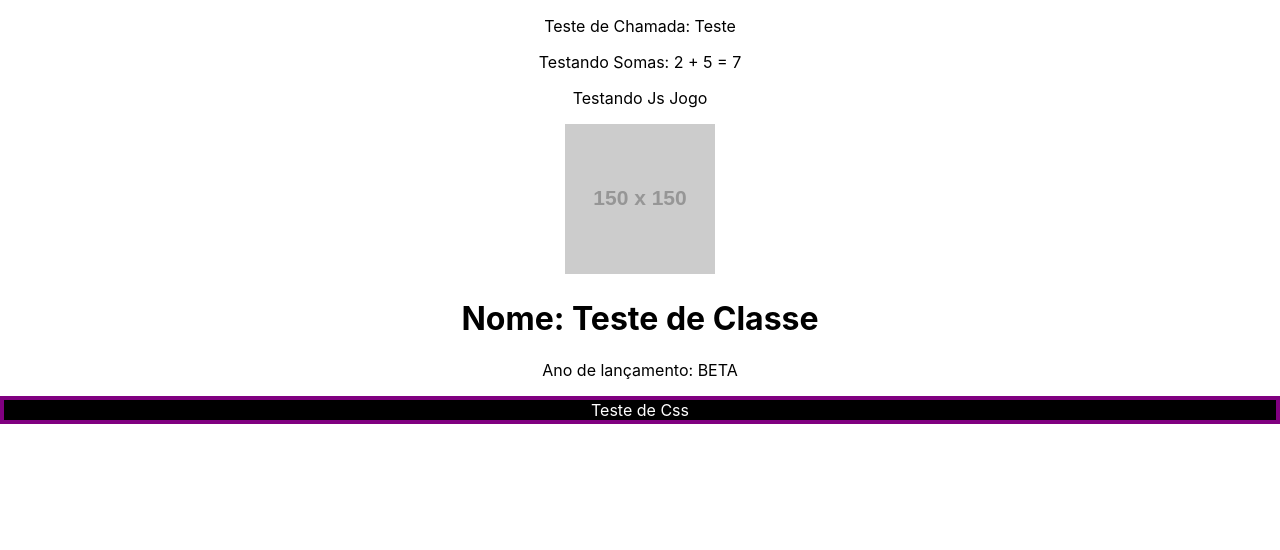
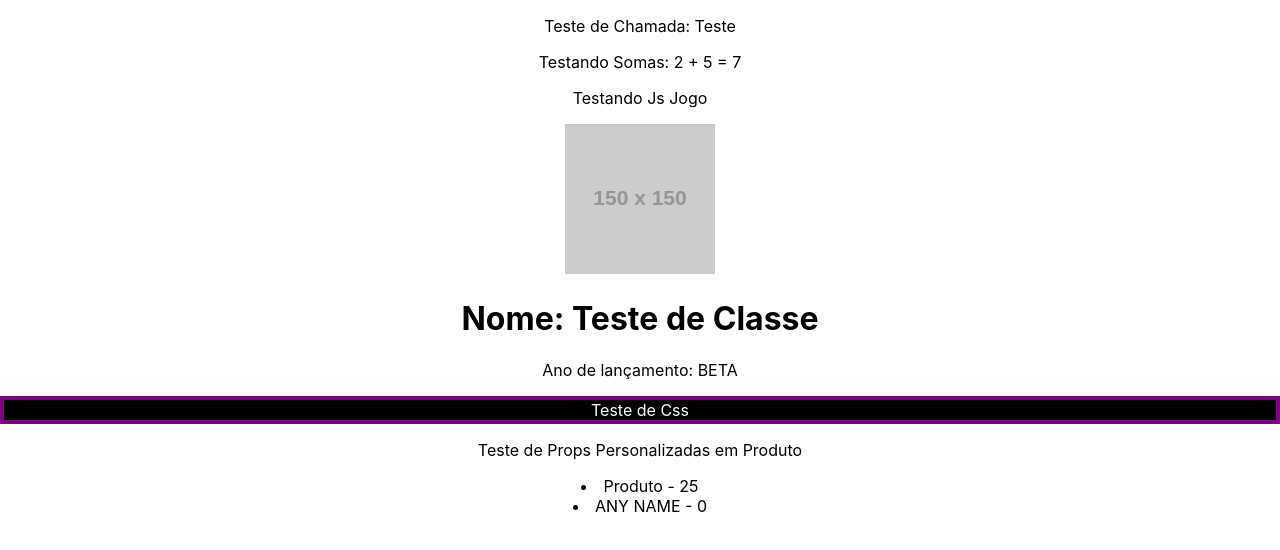
Before and after one commit to HiagoACSilva/App-Test, a React (Create React App) app: page / in a window 1280 px wide. Shown: the top 550 px of the page. Built offline with nearby package versions, Linux system fonts and the light colour scheme.

Commit message:
Adicionando teste de props personalizadas

```diff
--- a/src/App.js
+++ b/src/App.js
@@ -2,7 +2,7 @@ import './App.css';
 import TesteProps from './components/TesteProps';
 import Jogo from './components/Jogo';
 import Css from './components/Css';
-
+import Lista from './components/Lista';
 function App() {
 
   const num = 2
@@ -20,6 +20,8 @@ function App() {
         ano = {"BETA"}
       />
       <Css/>
+      <p>Teste de Props Personalizadas em Produto</p>
+      <Lista/>
     </div>
   );
 }
--- /dev/null
+++ b/src/components/Lista.js
@@ -0,0 +1,13 @@
+//TESTE DE TIPOS DE PROPS
+import Produto from "./Produto"
+function Lista(){
+
+    return(
+        <>
+            <Produto nome={"Produto"} preço={25}/>
+            <Produto />
+        </>
+    )
+}
+
+export default Lista
--- /dev/null
+++ b/src/components/Produto.js
@@ -0,0 +1,26 @@
+//TESTE COLOCANDO TIPOS EM PROPS
+import PropTypes from 'prop-types'
+
+function Produto({nome, preço}){
+    return (
+        <>
+            <li>{nome} - {preço}</li>
+        </>
+    )
+}
+
+//QUANDO USADO USAR "propTypes" para função e "PropTypes" para elementos
+Produto.propTypes = {
+    nome: PropTypes.string.isRequired,
+    preço: PropTypes.number
+}
+
+//O DEFAULT DO ITEM SE NAO FOR PREENCHIDO
+
+Produto.defaultProps = {
+    nome: "ANY NAME",
+    preço: 0
+}
+
+
+export default Produto
```
